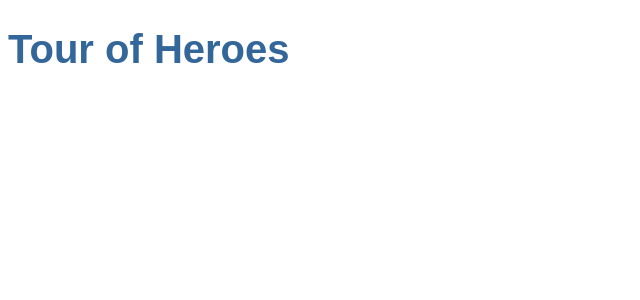
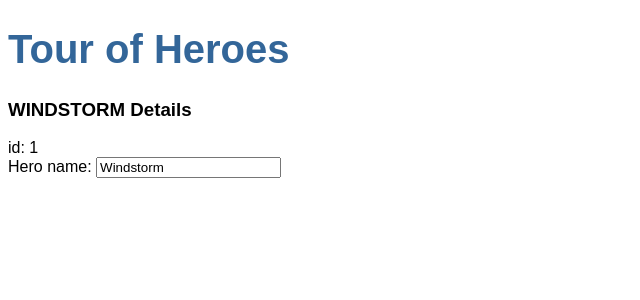
Before and after one commit to Interaverse/Heros, an Angular app in the folder listOfHeros/: page / in a window 1280 px wide. Shown: the top 300 px of the page, without its empty margins (0-640 px from the left). Built offline with nearby package versions, Linux system fonts and the light colour scheme.

Commit message:
Hero Editor

```diff
--- a/listOfHeros/src/app/app.component.html
+++ b/listOfHeros/src/app/app.component.html
@@ -1,5 +1,4 @@
 <h1>{{title}}</h1>
-
-
+<app-heroes></app-heroes>
 
 <router-outlet></router-outlet>
--- a/listOfHeros/src/app/app.component.ts
+++ b/listOfHeros/src/app/app.component.ts
@@ -8,3 +8,7 @@
 export class AppComponent {
   title = 'Tour of Heroes';
 }
+export interface Hero {
+  id: number;
+  name: string;
+}
--- a/listOfHeros/src/app/app.module.ts
+++ b/listOfHeros/src/app/app.module.ts
@@ -4,6 +4,7 @@
 import { AppRoutingModule } from './app-routing.module';
 import { AppComponent } from './app.component';
 import { HeroesComponent } from './heroes/heroes.component';
+import { FormsModule } from '@angular/forms';
 
 @NgModule({
   declarations: [
@@ -12,7 +13,8 @@
   ],
   imports: [
     BrowserModule,
-    AppRoutingModule
+    AppRoutingModule,
+    FormsModule
   ],
   providers: [],
   bootstrap: [AppComponent]
--- a/listOfHeros/src/app/heroes/heroes.component.html
+++ b/listOfHeros/src/app/heroes/heroes.component.html
@@ -1 +1,6 @@
-<p>heroes works!</p>
+<h3>{{hero.name | uppercase}} Details</h3>
+<div><span>id: </span>{{hero.id}}</div>
+<div>
+  <label for="name">Hero name: </label>
+  <input id="name" [(ngModel)]="hero.name" placeholder="name">
+</div>
--- a/listOfHeros/src/app/heroes/heroes.component.ts
+++ b/listOfHeros/src/app/heroes/heroes.component.ts
@@ -1,5 +1,5 @@
 import { Component, OnInit } from '@angular/core';
-
+import Hero from '../app';
 @Component({
   selector: 'app-heroes',
   templateUrl: './heroes.component.html',
@@ -7,6 +7,11 @@
 })
 export class HeroesComponent implements OnInit {
 
+  hero: Hero = {
+    id: 1,
+    name: 'Windstorm'
+  };
+
   constructor() { }
 
   ngOnInit(): void {
```
